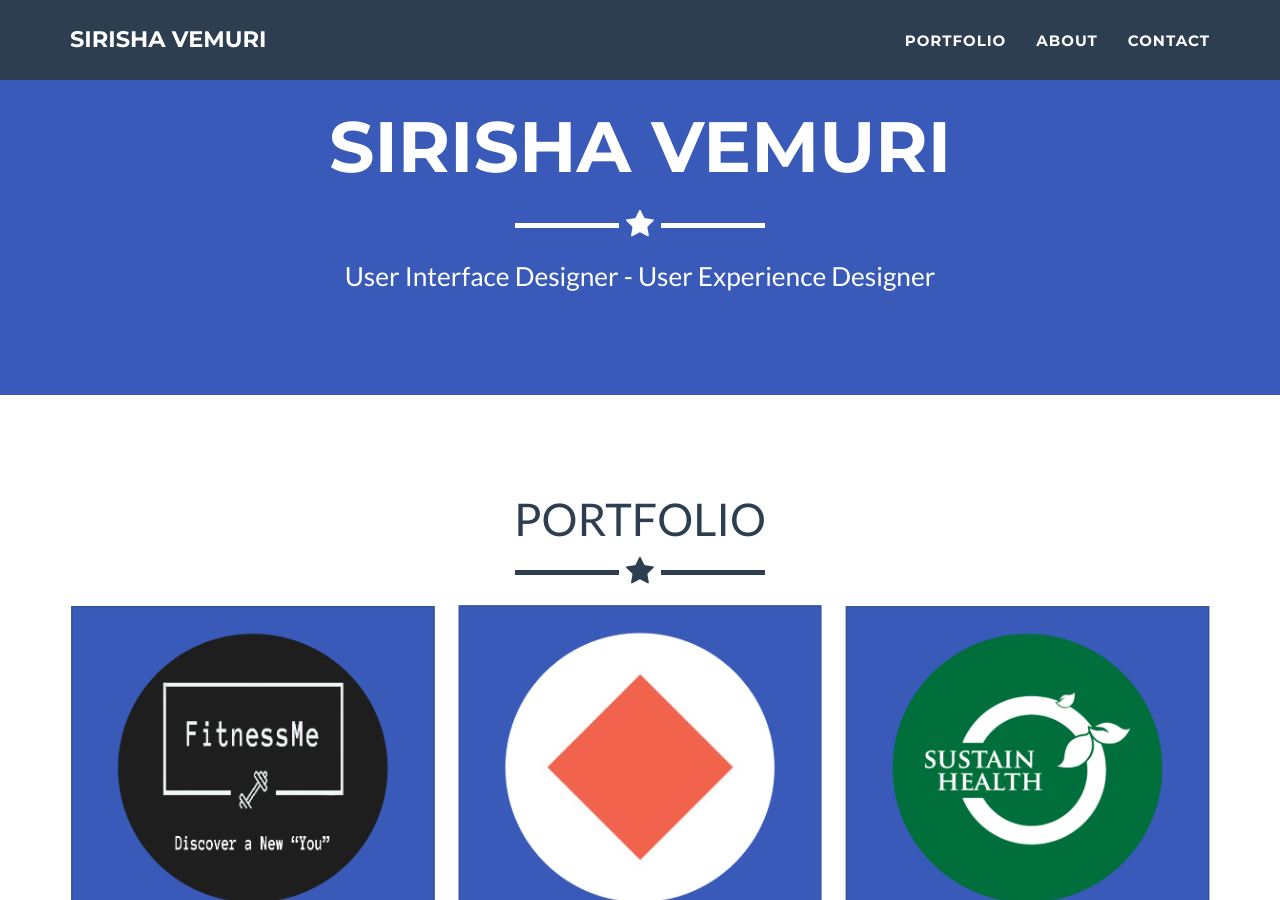
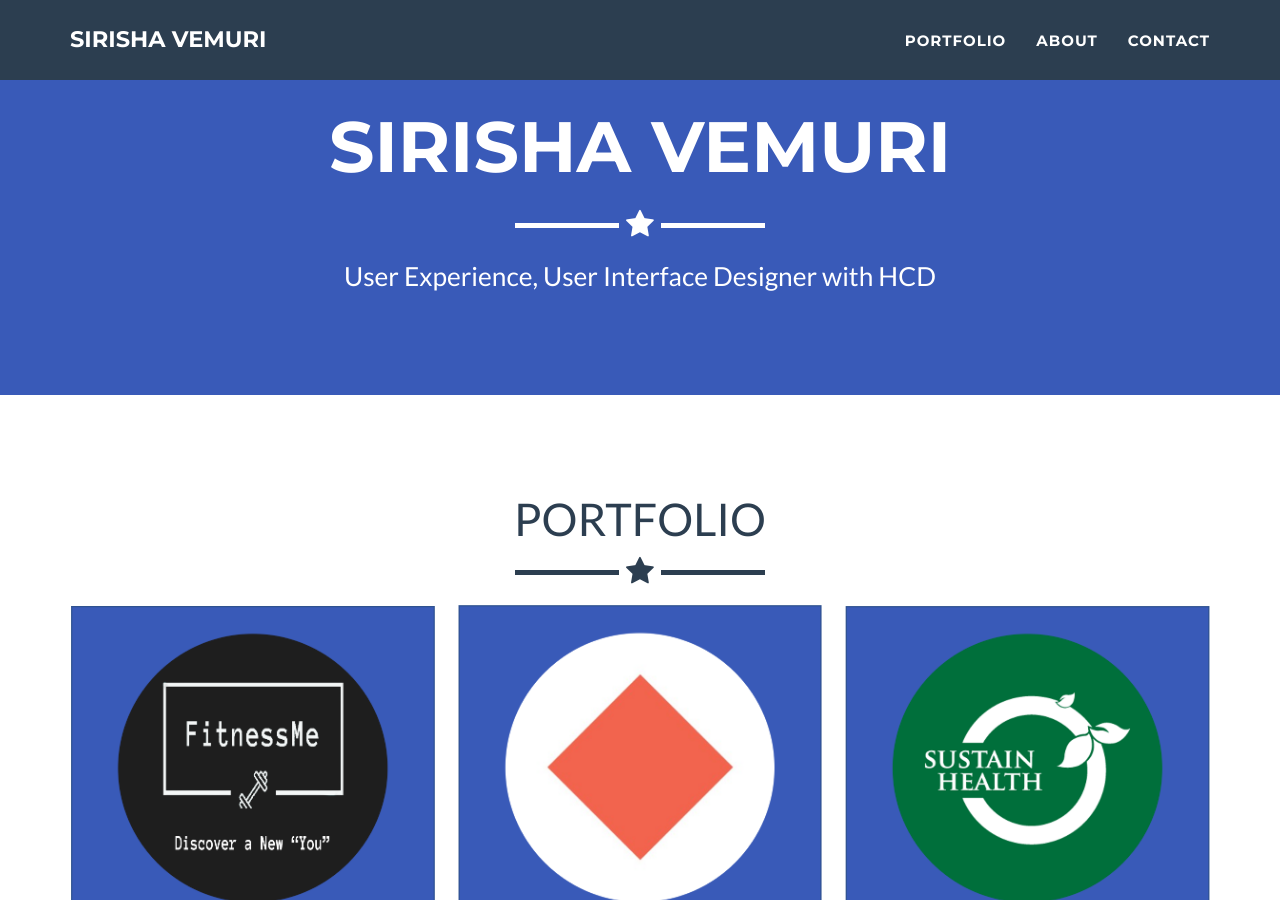
Before and after one commit to sirisha-vemuri/Portfolio, a Jekyll site: the page built from _posts/2022-01-17-FitnessMe-Mobile-App.markdown, in a window 1280 px wide and 900 px high, scrolled down 316 px. Built offline with Jekyll 4.4.1, drawn with Linux system fonts in a browser that asks for light colours.

Commit message:
fixes to skills

```diff
--- a/_config.yml
+++ b/_config.yml
@@ -4,7 +4,7 @@ email: vemuri.sirisha@gmail.com
 url: https://sirisha-vemuri.github.io/portfolio/
 description: "Sirisha Vemuri, A UI/UX Designer's Portfolio"
 keywords: "UI,UX"
-skills: "User Interface Designer - User Experience Designer"
+skills: "User Experience, User Interface Designer with HCD"
 meta_author: Vemuri Sirisha
 
 # Google webmaster tools
```
